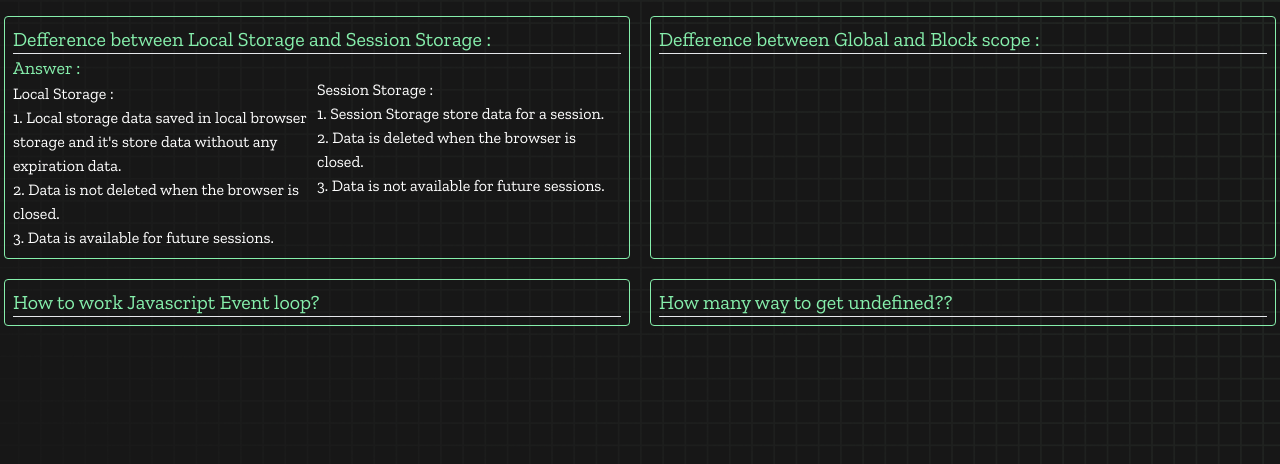
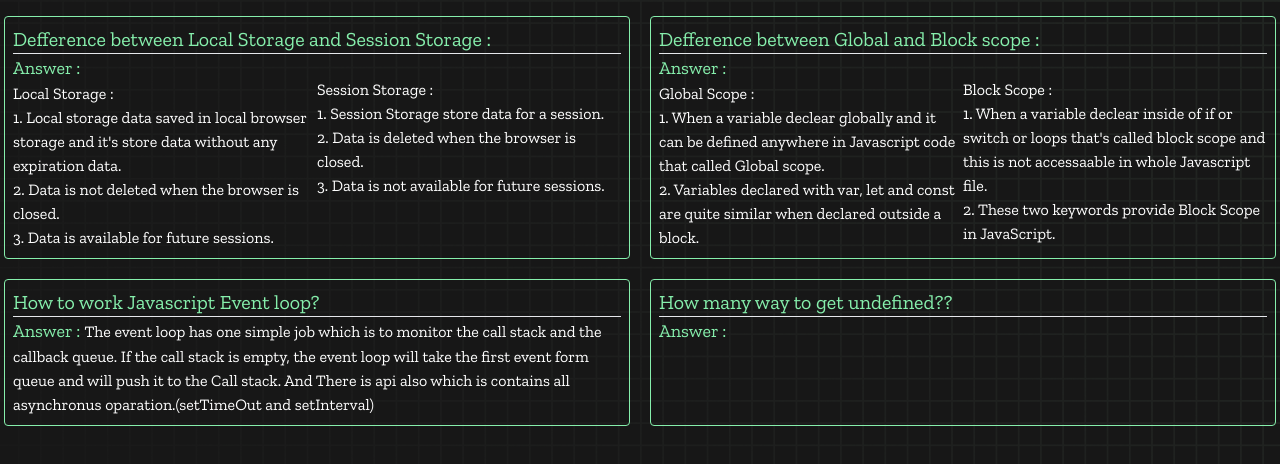
Before and after one commit to indrajith76/type-monster-debug, a plain HTML site: page blog.html in a window 1280 px wide. Shown: the part 72-536 px from the top of the page. Drawn offline with nearby package versions, Linux system fonts and the light colour scheme.

Commit message:
added third question

```diff
--- a/blog.html
+++ b/blog.html
@@ -49,14 +49,40 @@
             <div class="border border-green-300 p-2 rounded">
                 <h3 class="text-xl text-green-300">Defference between Global and Block scope :</h3>
                 <hr>
+                <div class="grid grid-cols-1 md:grid-cols-2 lg:grid-cols-2">
+                    <div>
+                        <p class="text-white"><span class="text-green-300 text-lg">Answer :</span>
+                            <br>
+                            Global Scope :<br>
+                            1. When a variable declear globally and it can be defined anywhere in Javascript code that called Global scope.<br>
+                            2. Variables declared with var, let and const are quite similar when declared outside a block.<br>
+                        </p>
+                    </div>
+                    <div>
+                        <p class="text-white">
+                            <br>
+                            Block Scope :<br>
+                            1. When a variable declear inside of if or switch or loops that's called block scope and this is not accessaable in whole Javascript file.<br>
+                            2. These two keywords provide Block Scope in JavaScript.<br>
+
+                        </p>
+                    </div>
+                </div>
             </div>
             <div class="border border-green-300 p-2 rounded">
                 <h3 class="text-xl text-green-300">How to work Javascript Event loop?</h3>
                 <hr>
+                <p class="text-white"><span class="text-green-300 text-lg">Answer : </span>
+                    The event loop has one simple job which is to monitor the call stack and the callback queue.
+                    If the call stack is empty, the event loop will take the first event form queue and will push it to the Call stack. And There is api also which is contains all asynchronus oparation.(setTimeOut and setInterval)
+                </p>
             </div>
             <div class="border border-green-300 p-2 rounded">
                 <h3 class="text-xl text-green-300">How many way to get undefined??</h3>
                 <hr>
+                <p class="text-white"><span class="text-green-300 text-lg">Answer :</span>
+
+                </p>
             </div>
         </section>
     </main>
```
